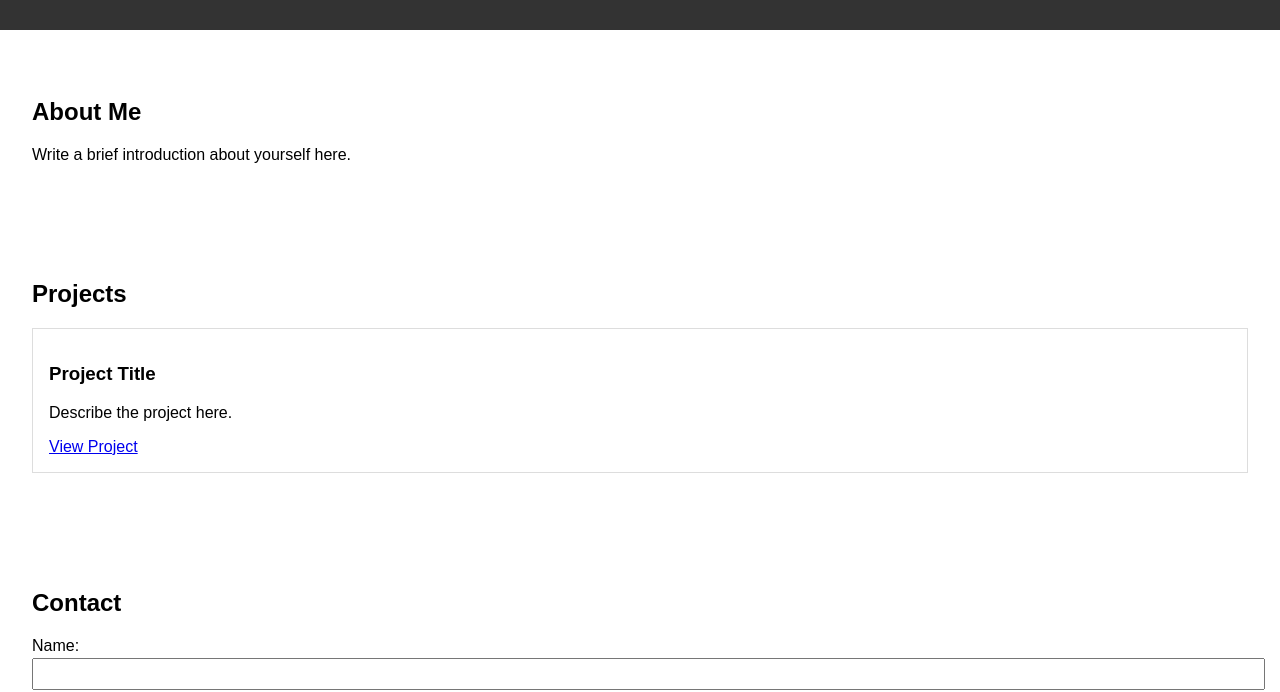
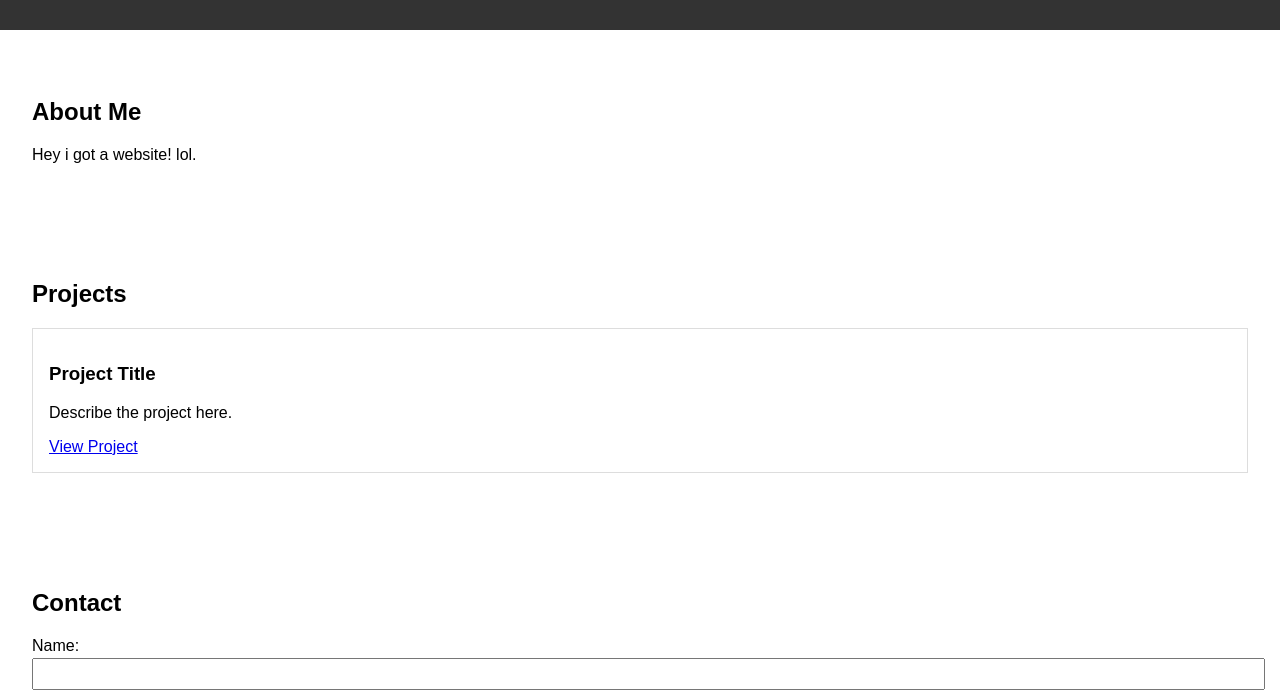
Before and after one commit to apopcornman/apopcornman.github.io, a plain HTML site: page index.html in a window 1280 px wide. Shown: the part 116-808 px from the top of the page. Drawn offline with Linux system fonts and the light colour scheme.

Commit message:
Update index.html

```diff
--- a/index.html
+++ b/index.html
@@ -20,7 +20,7 @@
 
     <section id="about">
         <h2>About Me</h2>
-        <p>Write a brief introduction about yourself here.</p>
+        <p>Hey i got a website! lol.</p>
     </section>
 
     <section id="projects">
```
